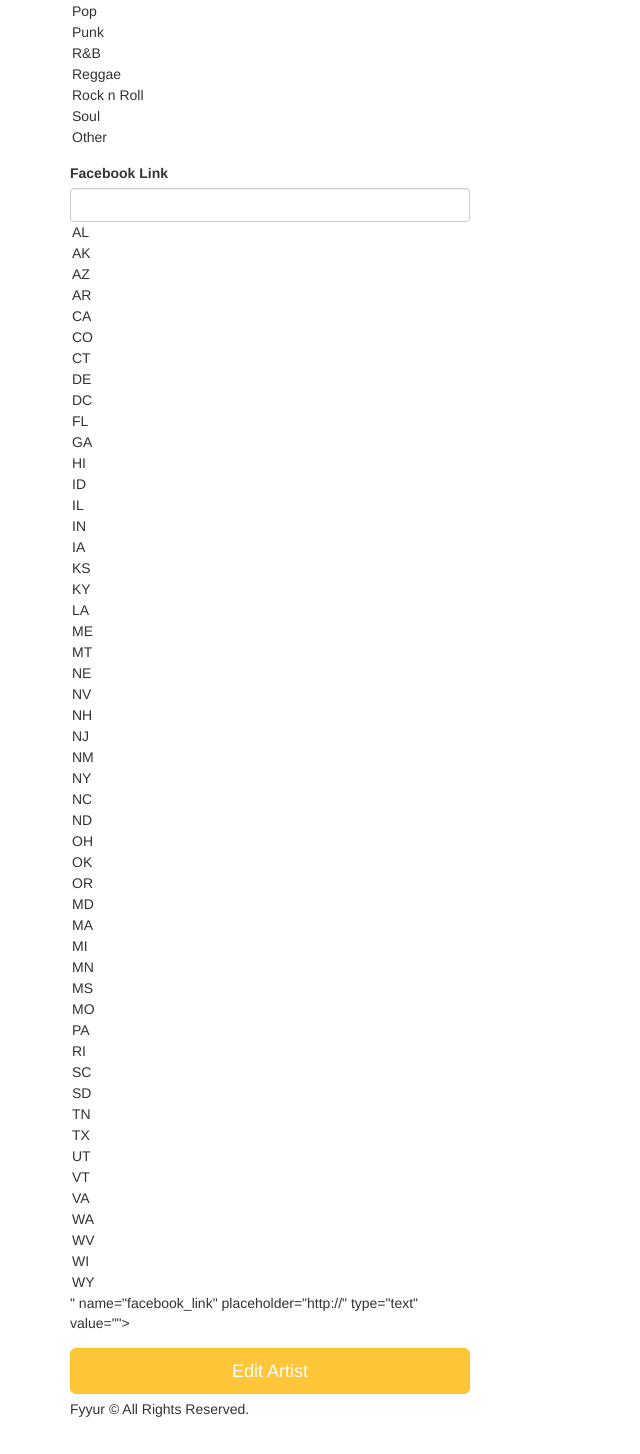
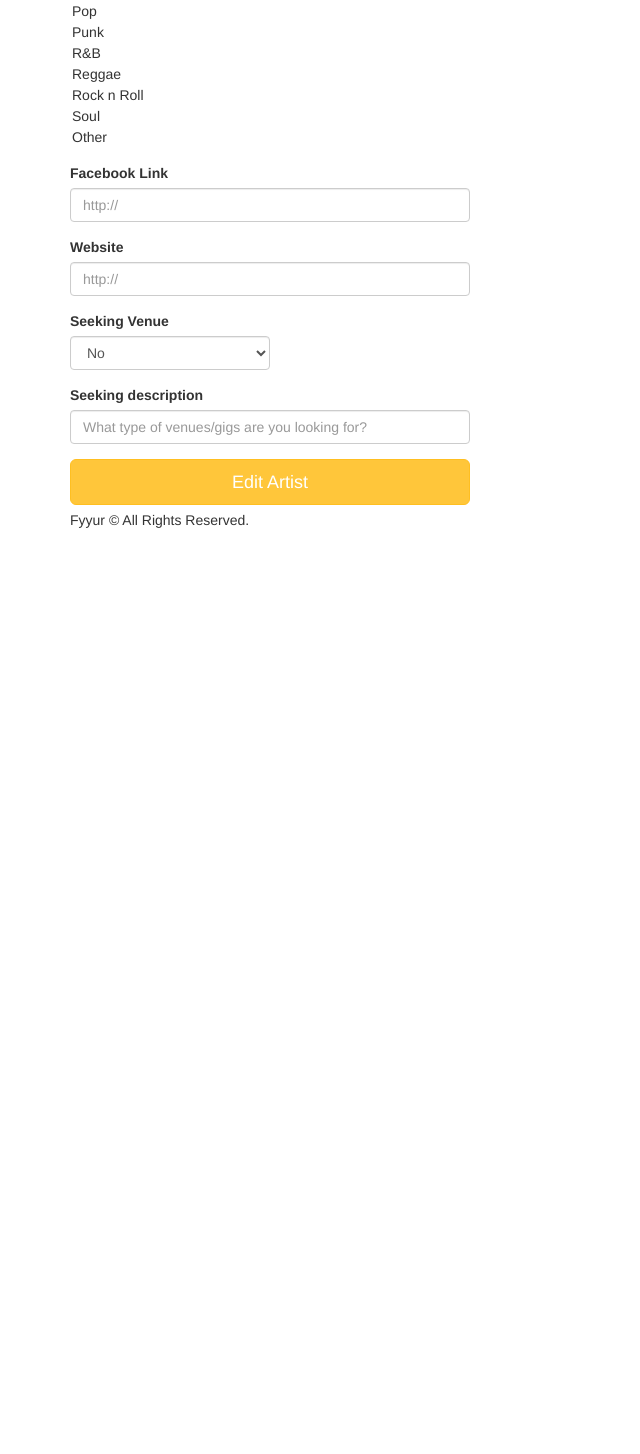
Before and after one commit to nicholaspretorius/udacity-fyyur, a Flask app: page /artists/1/edit in a window 1280 px wide. Shown: the part 708-2162 px from the top of the page, without its empty margins (0-640 px from the left). After the commit the page ends 1236 px from the top, so only its background shows below. Run offline with Flask 2, Linux system fonts and the light colour scheme; data that the repository does not hold is empty; some libraries are stand-ins or nearby versions.

Commit message:
feat: Update to include seeking_venue and desc

```diff
--- a/app.py
+++ b/app.py
@@ -636,10 +636,14 @@
     error = False
     form = ArtistForm()
     try:
-        print(f'Name: {form.name.data}, City: {form.city.data}, State: {form.state.data}, Phone: {form.phone.data}, Genres: {form.genres.data}, FB: {form.facebook_link.data}')
+        print(f'Name: {form.name.data}, City: {form.city.data}, State: {form.state.data}, Phone: {form.phone.data}, Genres: {form.genres.data}, FB: {form.facebook_link.data}, Seeking Venue:  {form.seeking_venue.data is True} {type(form.seeking_venue.data)}, Seeking desc: {form.seeking_description.data}')
         if form.validate_on_submit():
+            if form.seeking_venue.data == 'True':
+                seeking = True
+            else:
+                seeking = False
             artist = Artist(name=form.name.data, city=form.city.data, state=form.state.data,
-                            phone=form.phone.data, image_link='', facebook_link=form.facebook_link.data, genres=form.genres.data, website="", seeking_description="")
+                            phone=form.phone.data, image_link='', facebook_link=form.facebook_link.data, genres=form.genres.data, website=form.website.data, seeking_venue=seeking, seeking_description=form.seeking_description.data)
             db.session.add(artist)
             db.session.commit()
             flash('Artist {} was successfully listed!'.format(form.name.data))
--- a/forms.py
+++ b/forms.py
@@ -1,7 +1,7 @@
 from datetime import datetime
 from flask_wtf import Form
 from wtforms import StringField, SelectField, SelectMultipleField, DateTimeField
-from wtforms.validators import DataRequired, AnyOf, URL
+from wtforms.validators import DataRequired, AnyOf, URL, InputRequired
 
 states_valid = ['AL', 'AK', 'AZ', 'AR', 'CA', 'CO', 'CT', 'DE', 'DC', 'FL', 'GA', 'HI', 'ID', 'IL', 'IN', 'IA', 'KS', 'KY', 'LA', 'ME', 'MT', 'NE', 'NV', 'NH',
                 'NJ', 'NM', 'NY', 'NC', 'ND', 'OH', 'OK', 'OR', 'MD', 'MA', 'MI', 'MN', 'MS', 'MO', 'PA', 'RI', 'SC', 'SD', 'TN', 'TX', 'UT', 'VT', 'VA', 'WA', 'WV', 'WI', 'WY']
@@ -168,6 +168,17 @@
         # TODO implement enum restriction
         'facebook_link', validators=[URL()]
     )
+    website = StringField(
+        'website', validators=[URL()]
+    )
+    seeking_venue = SelectField(
+        'seeking_venue', validators=[InputRequired()],
+        choices=[(False, 'No'), (True, 'Yes')],
+        coerce=lambda x: x == 'True'
+    )
+    seeking_description = StringField(
+        'seeking_description'
+    )
 
     def __repr__(self):
         return f'<ArtistForm name: {self.name}>'
--- a/templates/forms/edit_artist.html
+++ b/templates/forms/edit_artist.html
@@ -31,7 +31,23 @@
     </div>
     <div class="form-group">
       <label for="genres">Facebook Link</label>
-      {{ form.facebook_link(class_ = 'form-control', placeholder='http://', id=form.state, autofocus = true) }}
+      {{ form.facebook_link(class_ = 'form-control', placeholder='http://', autofocus = true) }}
+    </div>
+    <div class="form-group">
+      <label for="genres">Website</label>
+      {{ form.website(class_ = 'form-control', placeholder='http://', autofocus = true) }}
+    </div>
+    <div class="form-group">
+      <label>Seeking Venue</label>
+      <div class="form-inline">
+        <div class="form-group">
+          {{ form.seeking_venue(class_ = 'form-control', placeholder='Seeking venue', autofocus = true) }}
+        </div>
+      </div>
+    </div>
+    <div class="form-group" class="hidden">
+      <label for="genres">Seeking description</label>
+      {{ form.seeking_description(class_ = 'form-control', placeholder='What type of venues/gigs are you looking for?', autofocus = true) }}
     </div>
     <input type="submit" value="Edit Artist" class="btn btn-primary btn-lg btn-block" />
   </form>
--- a/templates/pages/show_artist.html
+++ b/templates/pages/show_artist.html
@@ -30,7 +30,7 @@
         >{{ artist.facebook_link }}</a
       >{% else %}No Facebook Link{% endif %}
     </p>
-	{% if artist.seeking_venue %}
+  {% if artist.seeking_venue %}
     <div class="seeking">
       <p class="lead">Currently seeking performance venues</p>
       <div class="description">
```
Also changed, not shown: templates/forms/new_artist.html (+16 -0 lines).
